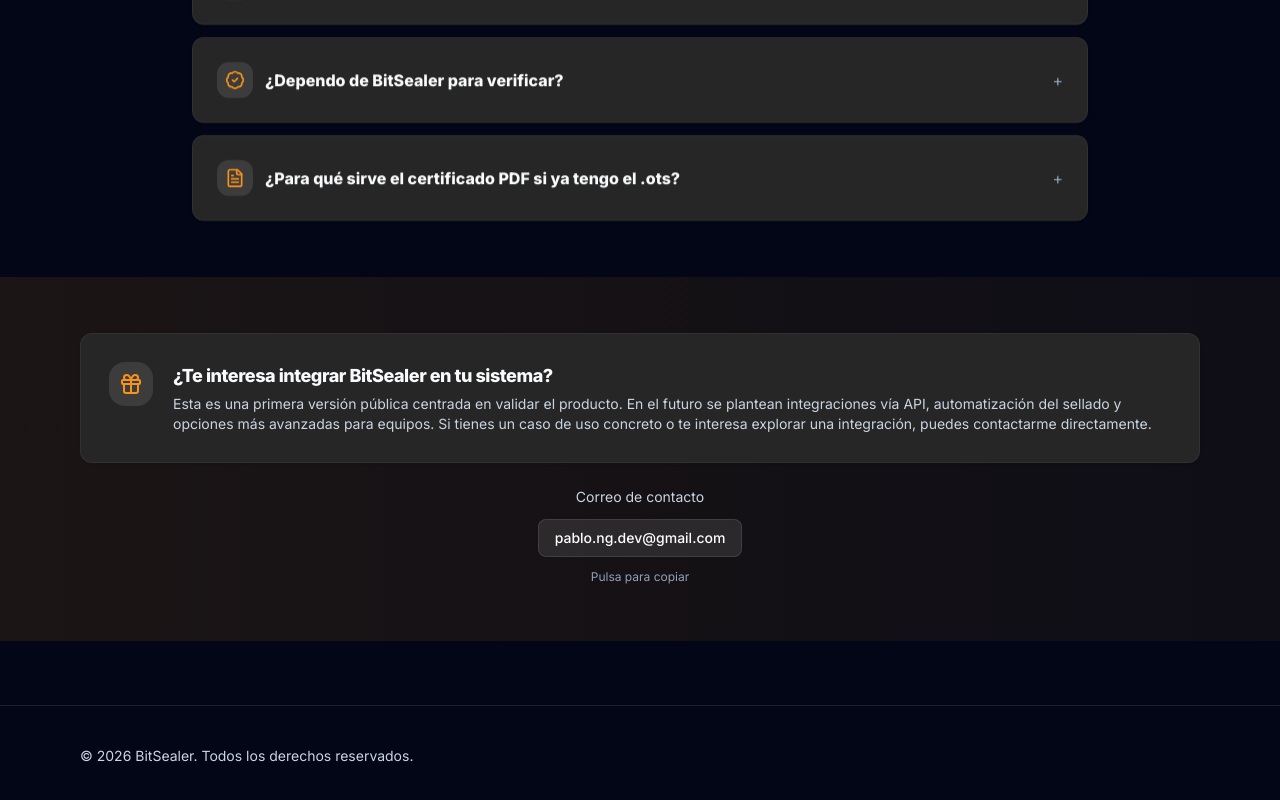
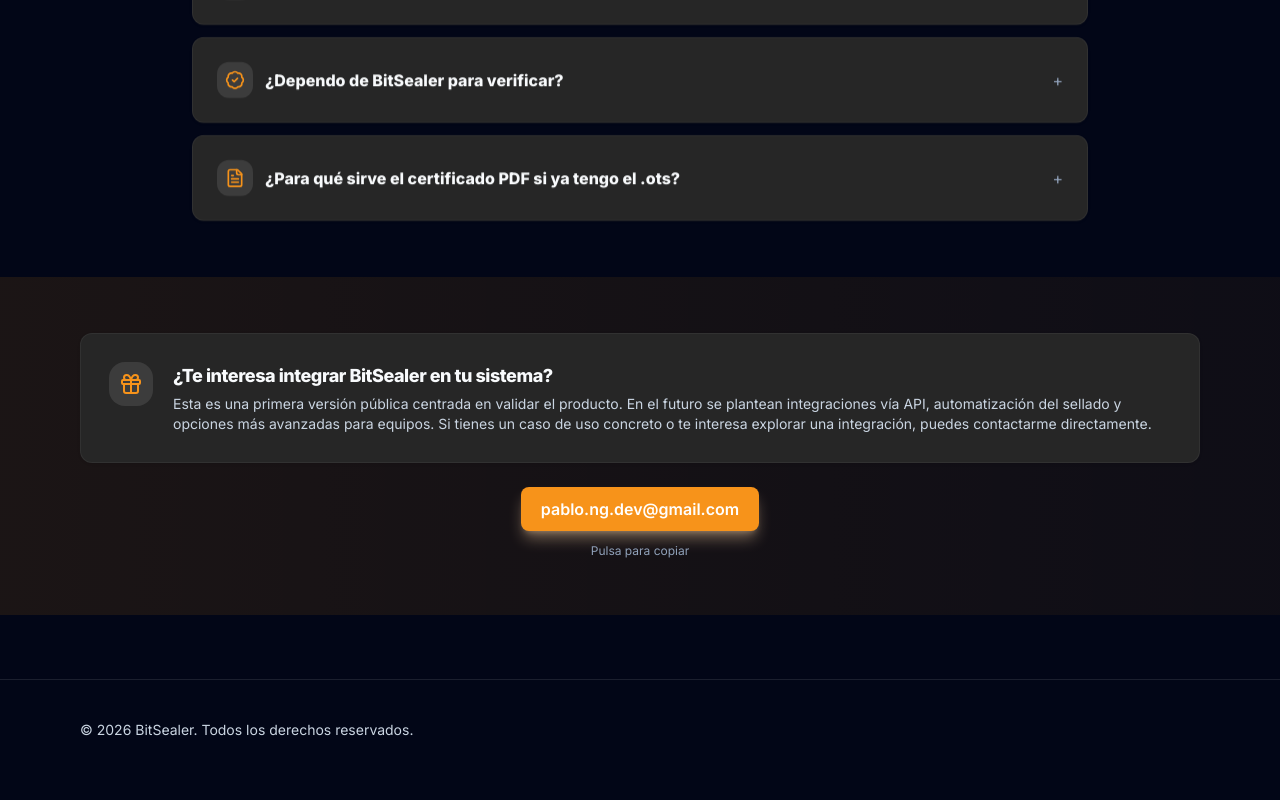
Before and after one commit to pablonavarrodev/bitsealer, a React (Vite) app in the folder bitsealer-frontend/: page / in a window 1280 px wide. Shown: the part 2876-3676 px from the top of the page. Built offline with nearby package versions, Linux system fonts and the light colour scheme; no server answers.

Commit message:
fix(frontend): image screenshot home and buttom contact

```diff
--- a/bitsealer-frontend/src/pages/Home.jsx
+++ b/bitsealer-frontend/src/pages/Home.jsx
@@ -354,15 +354,12 @@
 
           {/* CONTACTO */}
           <div className="mt-6 flex flex-col items-center gap-3 text-center">
-            <p className="text-sm text-slate-600 dark:text-slate-300">
-              Correo de contacto
-            </p>
 
             <button
               onClick={() => {
                 navigator.clipboard.writeText('pablo.ng.dev@gmail.com')
               }}
-              className="px-4 py-2 rounded-lg bg-white dark:bg-white/10 border border-black/5 dark:border-white/10 text-slate-800 dark:text-white hover:bg-white/80 dark:hover:bg-white/20 transition text-sm font-medium"
+              className="px-5 py-2.5 rounded-lg bg-[#f7931a] hover:bg-[#e67e00] text-white font-semibold shadow-lg shadow-orange-200/40 transition active:scale-[0.98]"
             >
               pablo.ng.dev@gmail.com
             </button>
```
Also changed, not shown: bitsealer-frontend/public/assets/screenshot-dashboard-v2.png (added).
